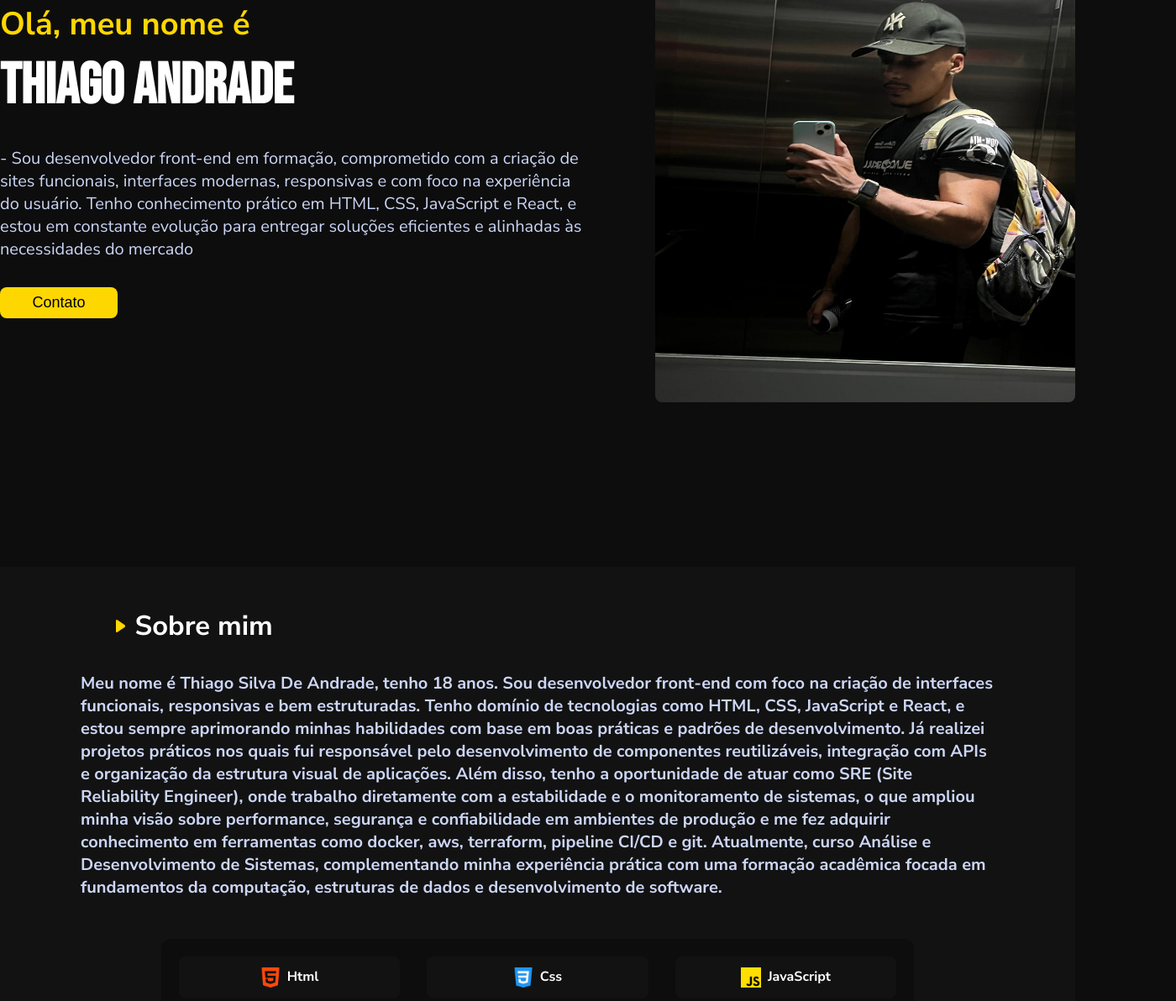
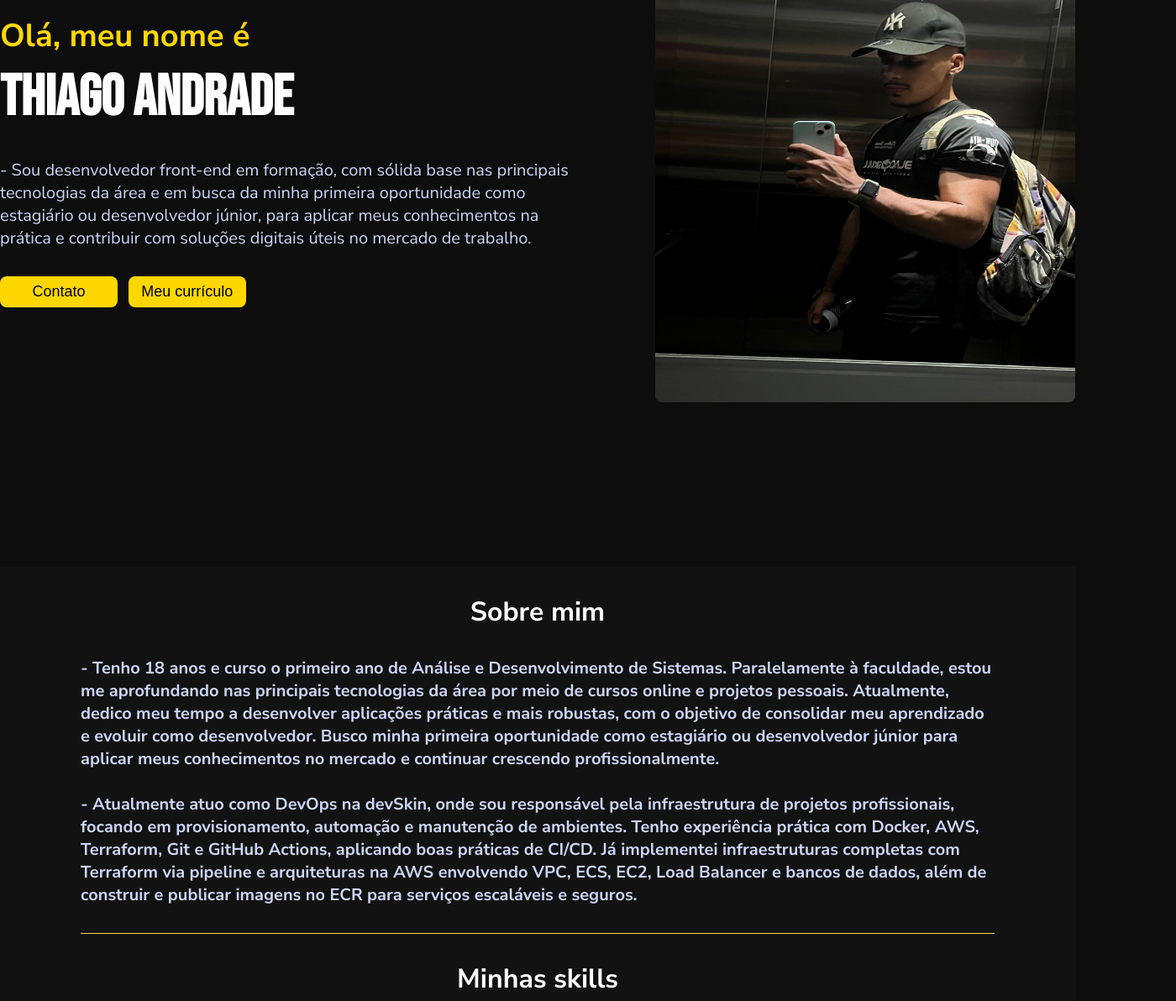
Before and after one commit to ThiagoAndrade-beep/meu-portfolio, a plain HTML site: page index.html in a window 1280 px wide. Shown: the part 215-1407 px from the top of the page at 84% size, 1400 px wide, since content can reach past the window. Drawn offline with nearby package versions, Linux system fonts and the light colour scheme.

Commit message:
atualizando portfólio

```diff
--- a/index.html
+++ b/index.html
@@ -44,15 +44,20 @@
                     <h3>Olá, meu nome é</h3>
                     <h1>Thiago Andrade</h1>
                 </div>
-                <p>- Sou desenvolvedor front-end em formação, comprometido com a criação de sites funcionais, interfaces
-                    modernas, responsivas e com foco na experiência do usuário.
-                    Tenho conhecimento prático em HTML, CSS, JavaScript e React,
-                    e estou em constante evolução para entregar soluções eficientes e alinhadas às necessidades do
-                    mercado
+                <p>- Sou desenvolvedor front-end em formação, com sólida base nas principais tecnologias da área
+                    e em busca da minha primeira oportunidade como estagiário ou desenvolvedor júnior, para aplicar
+                    meus conhecimentos na prática e contribuir com soluções digitais úteis no mercado de trabalho.
                 </p>
-                <button class="btn-content">
-                    <a href="#contact-section">Contato</a>
-                </button>
+                <div class="btn-start">
+                    <button class="btn-content">
+                        <a href="#contact-section">Contato</a>
+                    </button>
+
+                    <button class="btn-curriculo">
+                        <a href="curriculo front-end.pdf" download="curriculo front-end.pdf">Meu currículo</a>
+                    </button>
+                </div>
+
             </div>
             <div class="start-img">
                 <img src="./img/img-portfolio.jpeg" alt="">
@@ -60,28 +65,23 @@
         </div>
 
         <div id="container-aboutMe">
-            <div class="aboutMe-tittle">
-                <img src="./img/jogar(2).png" alt="seta">
                 <h3>Sobre mim</h3>
-            </div>
+
             <p class="aboutMe-content">
-                Meu nome é Thiago Silva De Andrade, tenho 18 anos. Sou desenvolvedor front-end com foco na criação de
-                interfaces funcionais, responsivas e bem estruturadas.
-                Tenho domínio de tecnologias como HTML, CSS, JavaScript e React, e estou sempre aprimorando minhas
-                habilidades com base em boas práticas e padrões de desenvolvimento.
+                - Tenho 18 anos e curso o primeiro ano de Análise e Desenvolvimento de Sistemas.
+                Paralelamente à faculdade, estou me aprofundando nas principais tecnologias da área
+                por meio de cursos online e projetos pessoais. Atualmente, dedico meu tempo a desenvolver
+                aplicações práticas e mais robustas, com o objetivo de consolidar meu aprendizado e
+                evoluir como desenvolvedor. Busco minha primeira oportunidade como estagiário
+                ou desenvolvedor júnior para aplicar meus conhecimentos no mercado e continuar crescendo profissionalmente. <br>
+                <br>
+                - Atualmente atuo como DevOps na devSkin, onde sou responsável pela infraestrutura de projetos profissionais,
+                focando em provisionamento, automação e manutenção de ambientes. Tenho experiência prática com Docker, AWS, Terraform, Git e GitHub Actions,
+                aplicando boas práticas de CI/CD. Já implementei infraestruturas completas com Terraform via pipeline e arquiteturas
+                na AWS envolvendo VPC, ECS, EC2, Load Balancer e bancos de dados, além de construir e publicar imagens no ECR para serviços escaláveis e seguros.
+            </p>
 
-                Já realizei projetos práticos nos quais fui responsável pelo desenvolvimento de componentes
-                reutilizáveis,
-                integração com APIs e organização da estrutura visual de aplicações. Além disso, tenho a oportunidade de
-                atuar como SRE (Site Reliability Engineer),
-                onde trabalho diretamente com a estabilidade e o monitoramento de sistemas, o que ampliou minha visão
-                sobre performance, segurança e confiabilidade em ambientes de produção
-                e me fez adquirir conhecimento em ferramentas como docker, aws, terraform, pipeline CI/CD e git.
-
-                Atualmente, curso Análise e Desenvolvimento de Sistemas, complementando minha experiência prática com
-                uma formação acadêmica focada em fundamentos da computação,
-                estruturas de dados e desenvolvimento de software.
-            </p>
+            <h3>Minhas skills</h3>
             <div class="aboutMe-hardSkills">
                 <div class="html">
                     <img src="./img/html-5.png" alt="logo-html">
--- a/style.css
+++ b/style.css
@@ -121,11 +121,34 @@ header {
     border-radius: 8px;
 }
 
+.btn-curriculo {
+    width: 20%;
+    padding: 0.5rem;
+    border: none;
+    cursor: pointer;
+    background-color: #FFD700;
+    text-decoration: none;
+    border-radius: 8px;
+}
+
+.btn-curriculo a {
+    text-decoration: none;
+    font-size: 18px;
+    color: black;
+    font-family: 700;
+}
+
+
 .btn-content a {
     text-decoration: none;
     font-size: 18px;
     color: black;
     font-family: 700;
+}
+
+.btn-start {
+    display: flex;
+    gap: 0.8rem;
 }
 
 .start-img img {
@@ -144,22 +167,12 @@ header {
     font-family: Nunito sans;
 }
 
-.aboutMe-tittle {
-    display: flex;
-    gap: 0.6rem;
+#container-aboutMe h3 {
     margin-top: 2rem;
+    margin-bottom: 1rem;
+    font-size: 32px;
+    font-weight: bold;
     color: #fff;
-    font-weight: 700;
-    font-size: 28px;
-    padding: 1rem;
-    align-items: center;
-    width: 100%;
-    margin-left: 15rem;
-}
-
-.aboutMe-tittle img {
-    width: 15px;
-    height: 15px;
 }
 
 .aboutMe-content {
@@ -168,6 +181,8 @@ header {
     width: 85%;
     margin-top: 1rem;
     font-weight: 700;
+    padding-bottom: 2rem;
+    border-bottom: 1px solid #F0DB4F;
 }
 
 .aboutMe-hardSkills {
```
Also changed, not shown: 1 other file.
